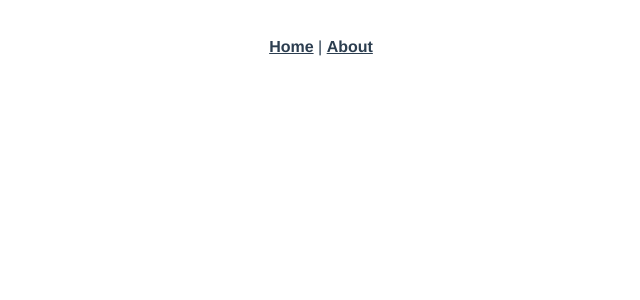
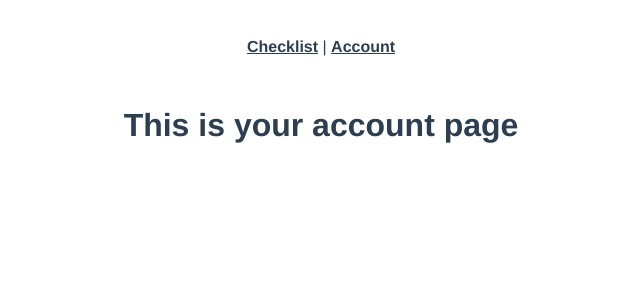
Before and after one commit to aSoskuthy/dev-todo, a Vue app: page /#/account in a window 1280 px wide. Shown: the top 300 px of the page, without its empty margins (319-959 px from the left). Built offline with nearby package versions, Linux system fonts and the light colour scheme.

Commit message:
Removed cli defaults

```diff
--- a/src/App.vue
+++ b/src/App.vue
@@ -1,8 +1,8 @@
 <template>
   <div id="app">
     <div id="nav">
-      <router-link to="/">Home</router-link> |
-      <router-link to="/about">About</router-link>
+      <router-link to="/">Checklist</router-link> |
+      <router-link to="/about">Account</router-link>
     </div>
     <router-view/>
   </div>
--- a/src/components/HelloWorld.vue
+++ /dev/null
@@ -1,58 +0,0 @@
-<template>
-  <div class="hello">
-    <h1>{{ msg }}</h1>
-    <p>
-      For guide and recipes on how to configure / customize this project,<br>
-      check out the
-      <a href="https://cli.vuejs.org" target="_blank" rel="noopener">vue-cli documentation</a>.
-    </p>
-    <h3>Installed CLI Plugins</h3>
-    <ul>
-      <li><a href="https://github.com/vuejs/vue-cli/tree/dev/packages/%40vue/cli-plugin-babel" target="_blank" rel="noopener">babel</a></li>
-      <li><a href="https://github.com/vuejs/vue-cli/tree/dev/packages/%40vue/cli-plugin-eslint" target="_blank" rel="noopener">eslint</a></li>
-    </ul>
-    <h3>Essential Links</h3>
-    <ul>
-      <li><a href="https://vuejs.org" target="_blank" rel="noopener">Core Docs</a></li>
-      <li><a href="https://forum.vuejs.org" target="_blank" rel="noopener">Forum</a></li>
-      <li><a href="https://chat.vuejs.org" target="_blank" rel="noopener">Community Chat</a></li>
-      <li><a href="https://twitter.com/vuejs" target="_blank" rel="noopener">Twitter</a></li>
-      <li><a href="https://news.vuejs.org" target="_blank" rel="noopener">News</a></li>
-    </ul>
-    <h3>Ecosystem</h3>
-    <ul>
-      <li><a href="https://router.vuejs.org" target="_blank" rel="noopener">vue-router</a></li>
-      <li><a href="https://vuex.vuejs.org" target="_blank" rel="noopener">vuex</a></li>
-      <li><a href="https://github.com/vuejs/vue-devtools#vue-devtools" target="_blank" rel="noopener">vue-devtools</a></li>
-      <li><a href="https://vue-loader.vuejs.org" target="_blank" rel="noopener">vue-loader</a></li>
-      <li><a href="https://github.com/vuejs/awesome-vue" target="_blank" rel="noopener">awesome-vue</a></li>
-    </ul>
-  </div>
-</template>
-
-<script>
-export default {
-  name: 'HelloWorld',
-  props: {
-    msg: String
-  }
-}
-</script>
-
-<!-- Add "scoped" attribute to limit CSS to this component only -->
-<style scoped>
-h3 {
-  margin: 40px 0 0;
-}
-ul {
-  list-style-type: none;
-  padding: 0;
-}
-li {
-  display: inline-block;
-  margin: 0 10px;
-}
-a {
-  color: #42b983;
-}
-</style>
--- a/src/router.js
+++ b/src/router.js
@@ -1,6 +1,6 @@
 import Vue from 'vue'
 import Router from 'vue-router'
-import Home from './views/Home.vue'
+import Checklist from './views/Checklist.vue'
 
 Vue.use(Router)
 
@@ -8,16 +8,16 @@ export default new Router({
   routes: [
     {
       path: '/',
-      name: 'home',
-      component: Home
+      name: 'checklist',
+      component: Checklist
     },
     {
-      path: '/about',
-      name: 'about',
+      path: '/account',
+      name: 'account',
       // route level code-splitting
       // this generates a separate chunk (about.[hash].js) for this route
       // which is lazy-loaded when the route is visited.
-      component: () => import(/* webpackChunkName: "about" */ './views/About.vue')
+      component: () => import(/* webpackChunkName: "about" */ './views/Account.vue')
     }
   ]
 })
--- a/src/views/About.vue
+++ /dev/null
@@ -1,5 +0,0 @@
-<template>
-  <div class="about">
-    <h1>This is an about page</h1>
-  </div>
-</template>
--- /dev/null
+++ b/src/views/Account.vue
@@ -0,0 +1,5 @@
+<template>
+  <div class="account">
+    <h1>This is your account page</h1>
+  </div>
+</template>
--- /dev/null
+++ b/src/views/Checklist.vue
@@ -0,0 +1,13 @@
+<template>
+  <div class="checklist">
+
+  </div>
+</template>
+
+<script>
+// @ is an alias to /src
+
+export default {
+  name: 'checklist'
+}
+</script>
--- a/src/views/Home.vue
+++ /dev/null
@@ -1,18 +0,0 @@
-<template>
-  <div class="home">
-    <img alt="Vue logo" src="../assets/logo.png">
-    <HelloWorld msg="Welcome to Your Vue.js App"/>
-  </div>
-</template>
-
-<script>
-// @ is an alias to /src
-import HelloWorld from '@/components/HelloWorld.vue'
-
-export default {
-  name: 'home',
-  components: {
-    HelloWorld
-  }
-}
-</script>
```
Also changed, not shown: src/assets/logo.png (deleted).
